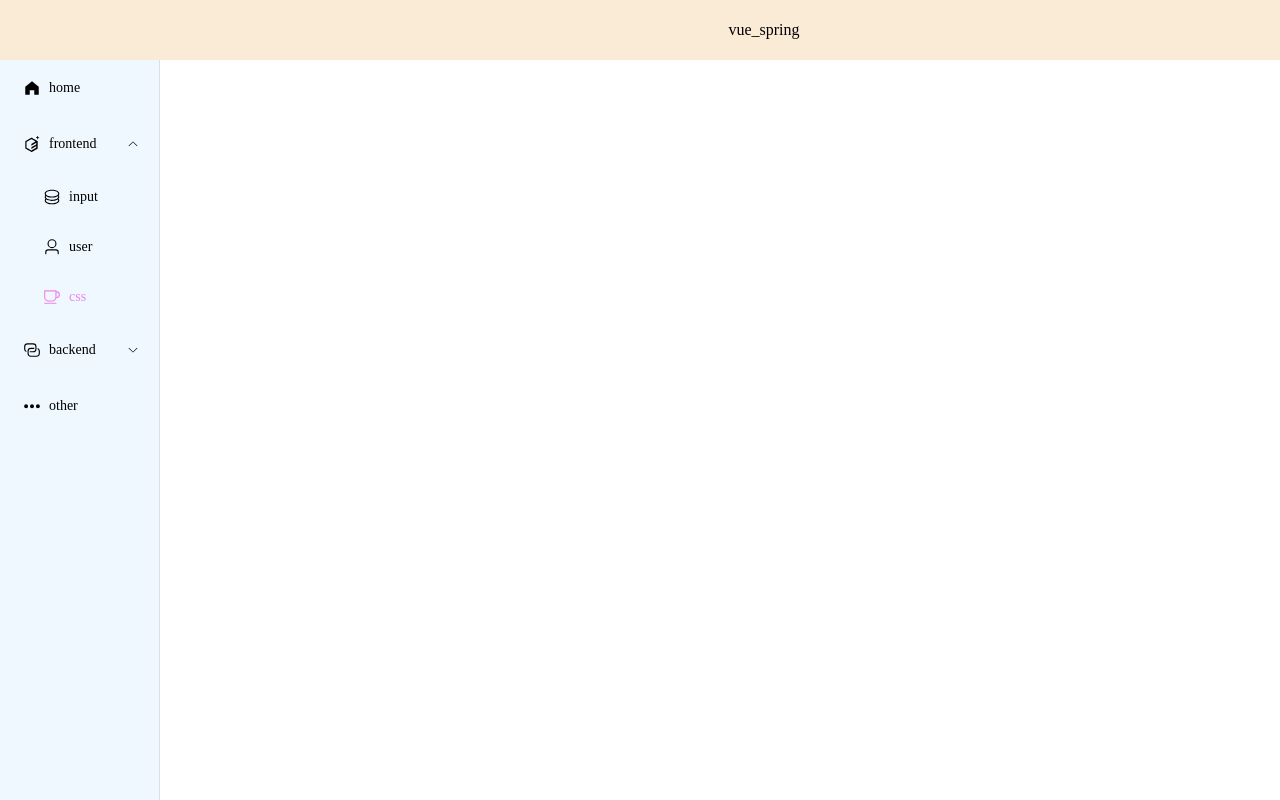
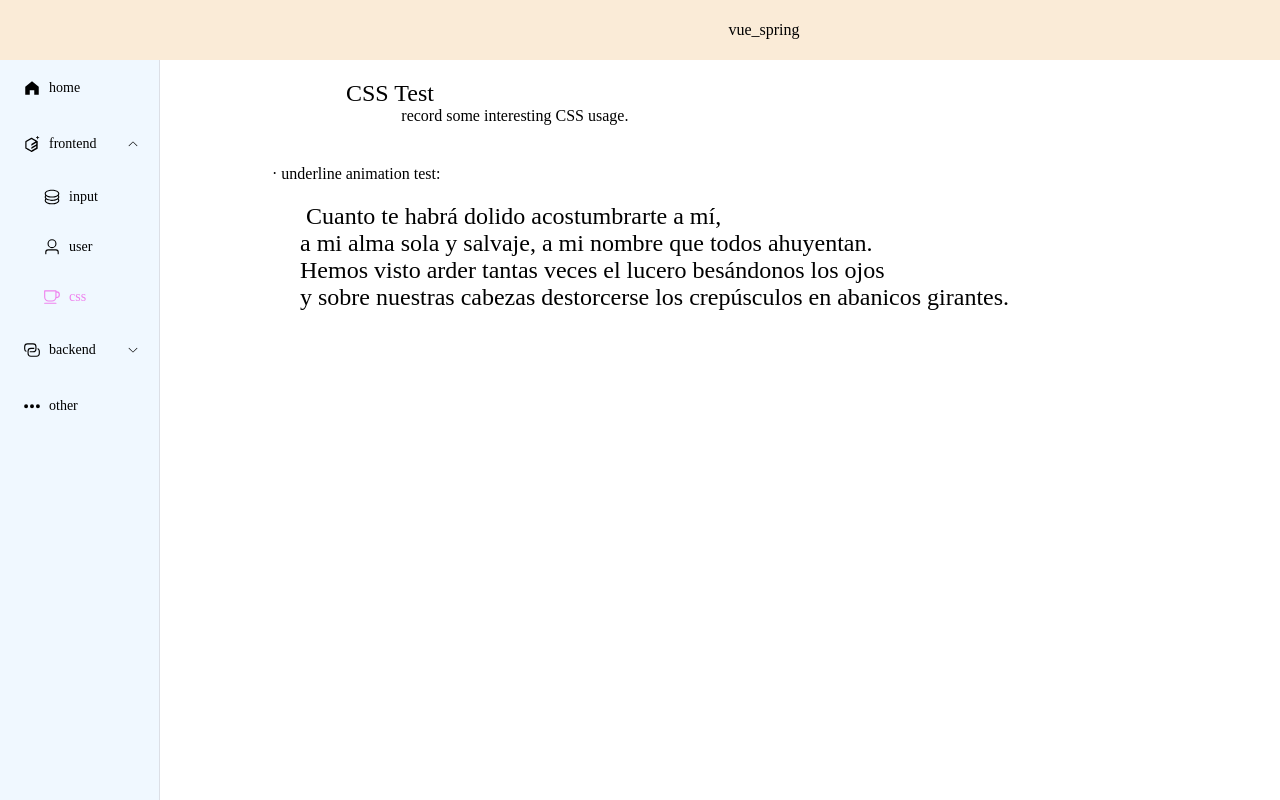
Before and after one commit to MadLogarithm/vue_spring, a Vue app: page /cssTest in a window 1280 px wide. Shown: the top 800 px of the page. Built offline with nearby package versions, Linux system fonts and the light colour scheme; a web font is replaced by a local one.

Commit message:
feat: add underline animation CSS style

```diff
--- a/src/page/frontend/CssTest.vue
+++ b/src/page/frontend/CssTest.vue
@@ -5,9 +5,46 @@ export default {
 </script>
 
 <template>
-
+  <el-row style="color:black; font-size: 1.5em; font-family: 'MomoStorm', serif;">
+    <el-col :span="3" />
+    <el-col :span="8">
+      CSS Test
+    </el-col>
+  </el-row>
+  <el-row style="color: black; font-size:1em; font-family: MomoStorm,serif;">
+    <el-col :span="4" />
+    <el-col :span="20">
+      record some interesting CSS usage.
+    </el-col>
+  </el-row>
+  <div class="underlineCssTest">
+    <el-row style="margin-bottom: 20px">
+      <el-col :span="1" />
+      <el-col :span="20" style="font-size: 1em">· underline animation test:</el-col>
+    </el-row>
+    <div style="margin-left: 80px">
+      <span style="font-size: 1.5em; font-family: ShangWeiShouShu,serif">
+        Cuanto te habrá dolido acostumbrarte a mí,
+        <br>a mi alma sola y salvaje, a mi nombre que todos ahuyentan.
+        <br>Hemos visto arder tantas veces el lucero besándonos los ojos
+        <br>y sobre nuestras cabezas destorcerse los crepúsculos en abanicos girantes.
+      </span>
+    </div>
+  </div>
 </template>
 
 <style scoped>
-
+.underlineCssTest {
+  margin: 40px;
+  white-space: pre-wrap;
+}
+.underlineCssTest span {
+  background: linear-gradient(to right, #7e2f2b,#146420) no-repeat right bottom;
+  background-size: 0 2px;
+  transition: background-size 1s;
+}
+.underlineCssTest span:hover {
+  background-position: left bottom;
+  background-size: 100% 2px;
+}
 </style>
```
